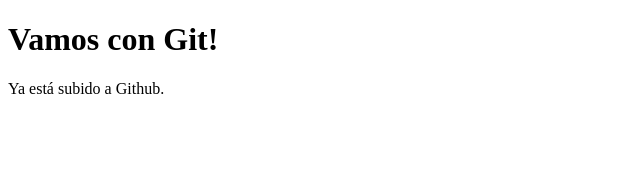
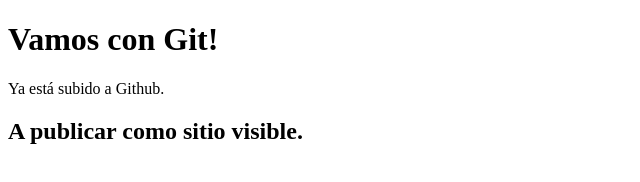
Before and after one commit to SergioCamejo/Primer_proyecto, a plain HTML site: page index.html in a window 1280 px wide. Shown: the whole page, without its empty margins (0-640 px from the left). Drawn offline with Linux system fonts and the light colour scheme.

Commit message:
Agregado de titulo H2 para hacer visible la pagina

```diff
--- a/index.html
+++ b/index.html
@@ -9,5 +9,6 @@
 <body>
     <h1>Vamos con Git!</h1>
     <p>Ya está subido a Github.</p>
+    <h2>A publicar como sitio visible.</h2>
 </body>
 </html>
```
